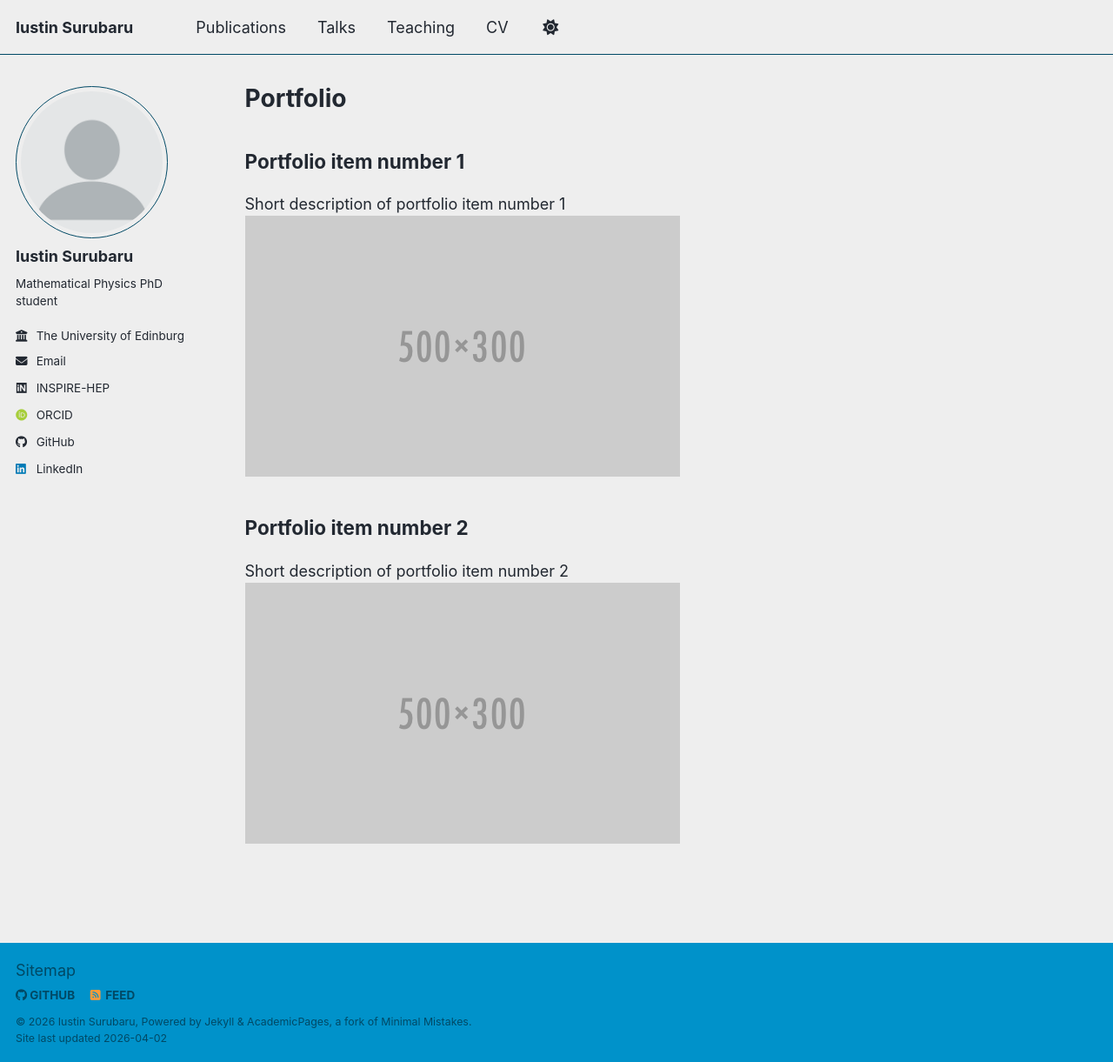
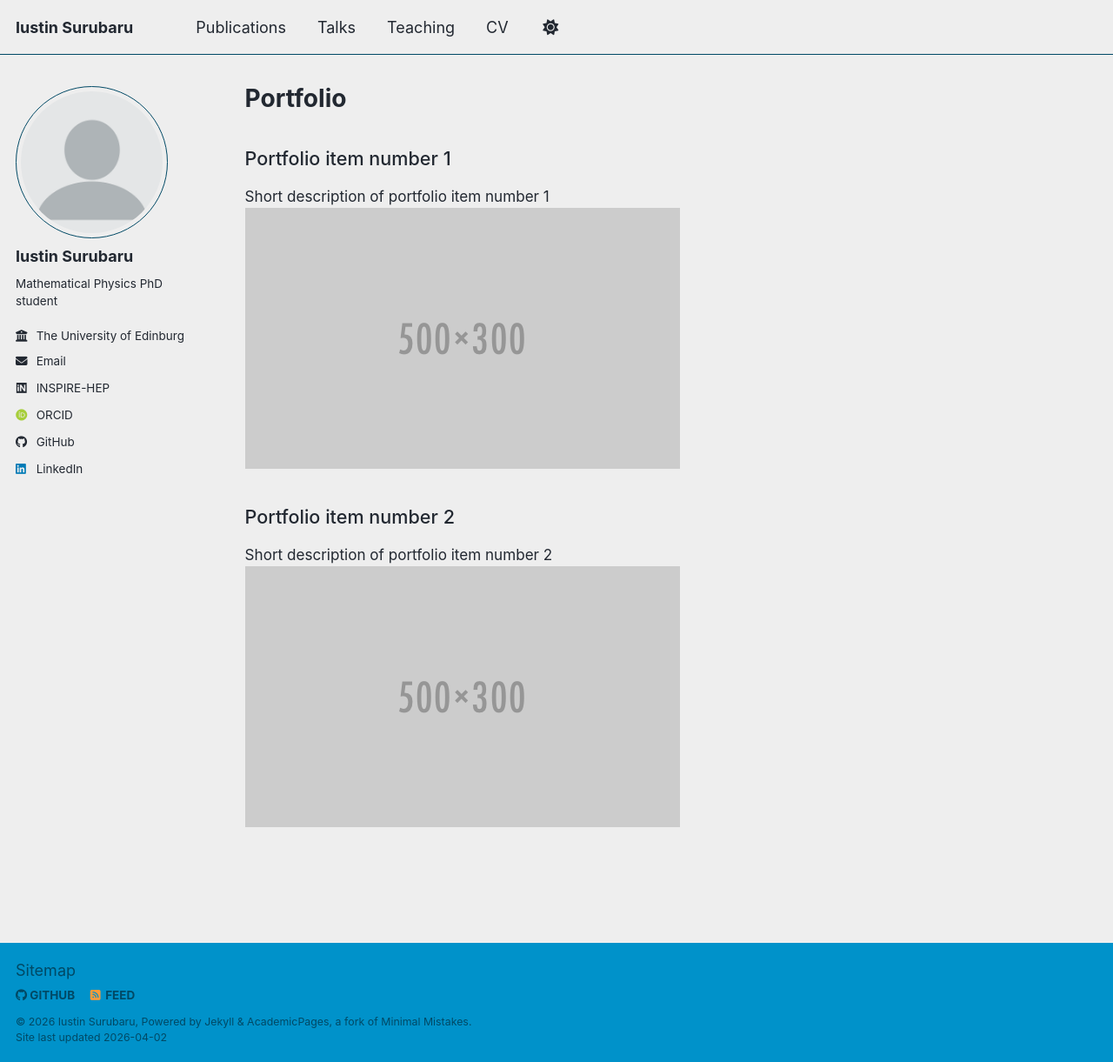
Before and after one commit to IustinS2/IustinS2.github.io, a Jekyll site: the page built from _pages/portfolio.html, in a window 1280 px wide and 1221 px high. Shown: the whole window at 87% size. Built offline with Jekyll 4.4.1, drawn with Linux system fonts in a browser that asks for light colours; some web fonts are replaced; a script bundle is joined from its source files by our own code; library files that are not in the unit come from our copies.

Commit message:
Update main.scss

```diff
--- a/assets/css/main.scss
+++ b/assets/css/main.scss
@@ -68,3 +68,20 @@
 .archive__item {
   margin-bottom: 0.6em;
 }
+
+.archive__item-title {
+  font-size: 1.2rem !important;
+  font-weight: 500;
+  margin-bottom: 0.3em;
+}
+.archive__item > p {
+  font-size: 0.95rem;
+  margin-bottom: 0.4em;
+}
+.archive__item {
+  margin-bottom: 0.9em;
+}
+.archive__item-title {
+  font-size: 1.15rem;
+  font-weight: 500;
+}
```
